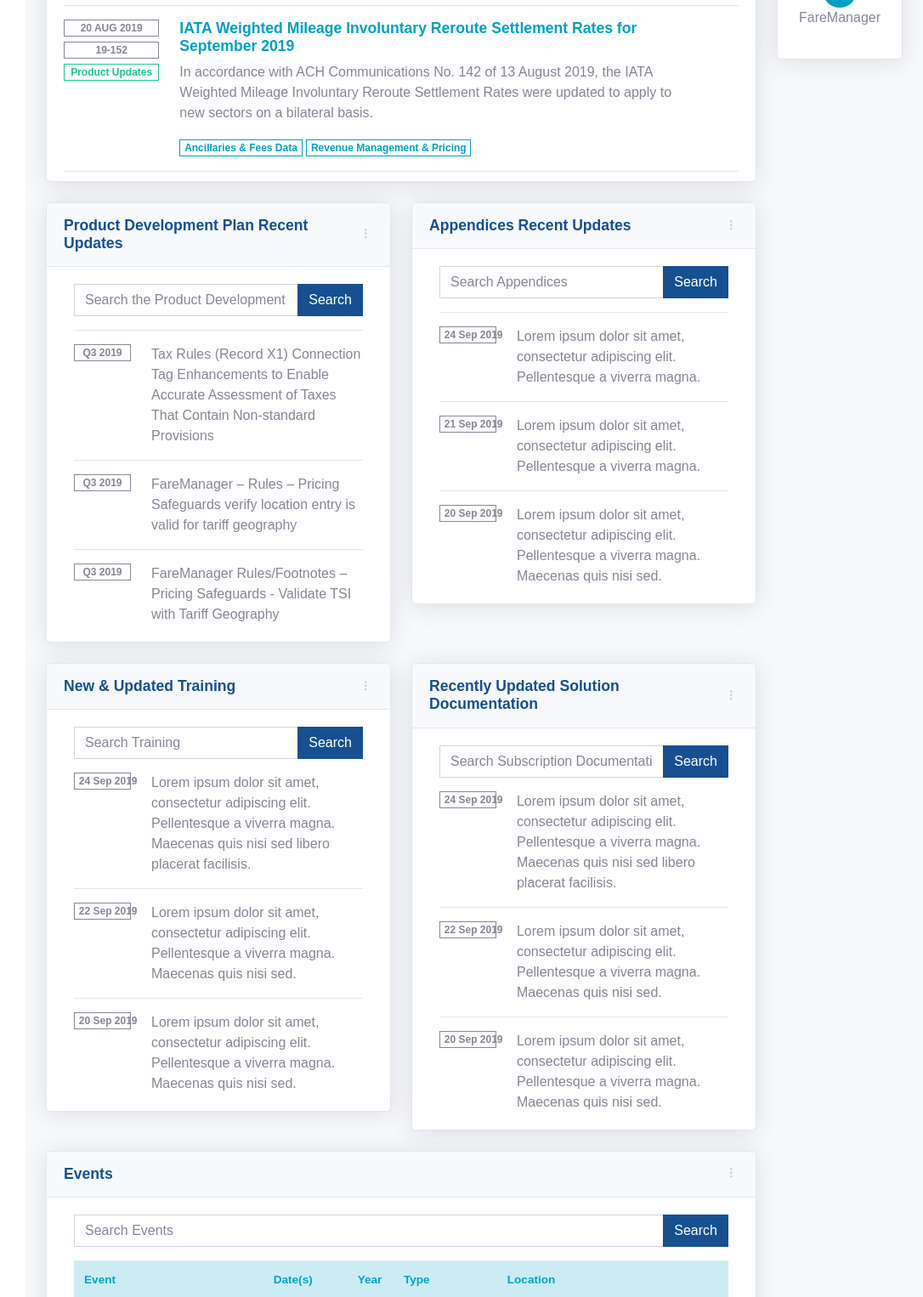
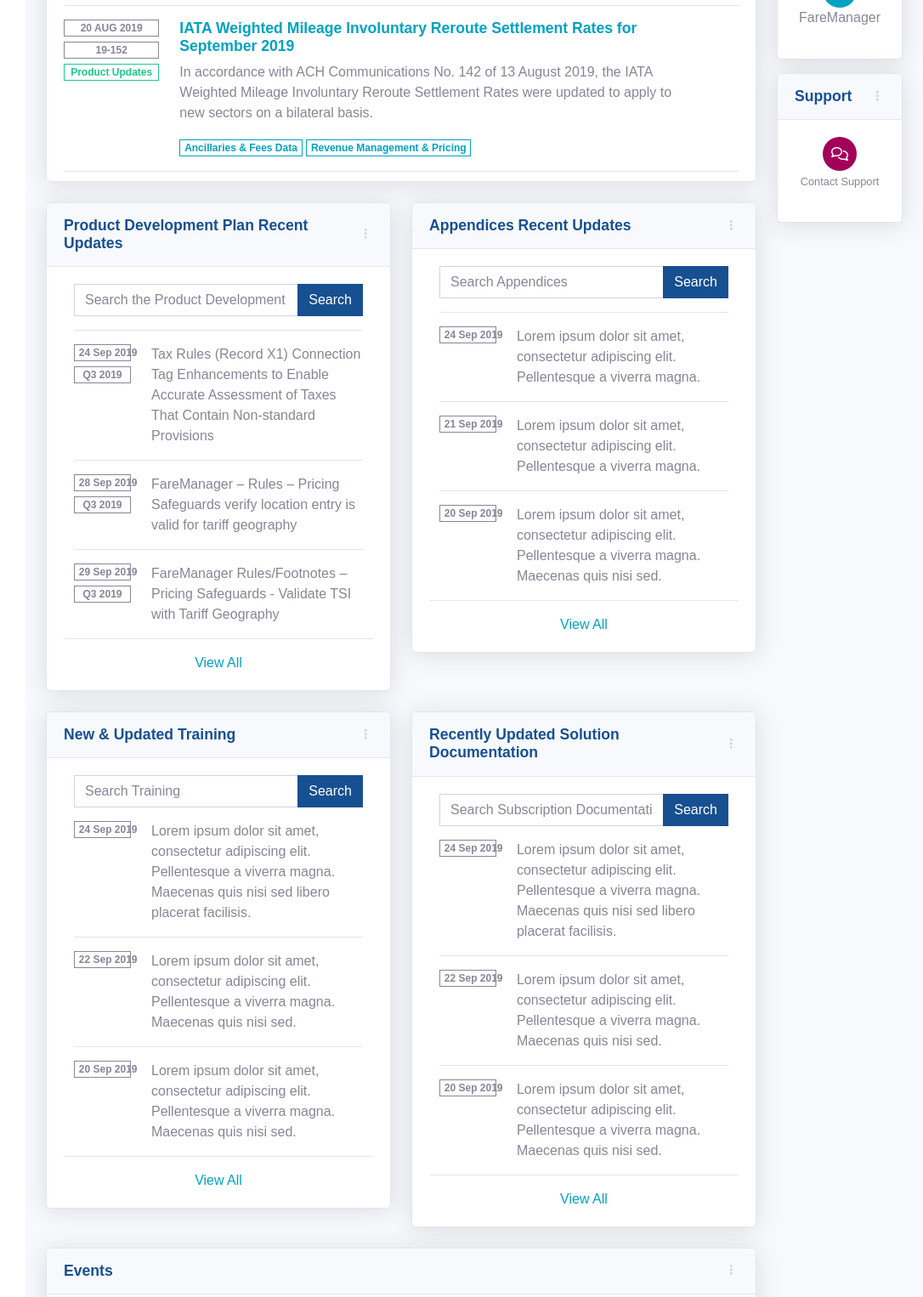
Before and after one commit to allanchappelear/atpco, a website with bundled scripts: page index.html in a window 1280 px wide. Shown: the part 416-1942 px from the top of the page at 85% size, without its empty margins (194-1280 px from the left). Built offline with nearby package versions, Linux system fonts and the light colour scheme; a web font is replaced by a local one.

Commit message:
updated dashboard

```diff
--- a/index.html
+++ b/index.html
@@ -508,6 +508,10 @@
                         </div>
                      </div>
                      <hr>
+
+                                 <div class="text-center">
+                                  <a href="#">View All</a>
+                                </div>
                   </div>
                </div>
                <div class="row">
@@ -540,9 +544,12 @@
                               </div>
                               <hr>
                               <div class="row">
-                                 <div class="col-md-3">
+                                 <div class="col-md-3 badges">
+                                  <span class="badge badge-secondary inverse d-block">
+                                          24 Sep 2019</span>
                                     <span class="badge badge-secondary inverse d-block">
                                     Q3 2019</span>
+
                                  </div>
                                  <div class="col-md-9">
                                     Tax Rules (Record X1) Connection Tag Enhancements to Enable Accurate Assessment of Taxes That Contain Non-standard Provisions
@@ -550,7 +557,9 @@
                               </div>
                               <hr>
                               <div class="row">
-                                 <div class="col-md-3">
+                                 <div class="col-md-3 badges">
+                                  <span class="badge badge-secondary inverse d-block">
+                                          28 Sep 2019</span>
                                     <span class="badge badge-secondary inverse d-block">Q3 2019</span>
                                  </div>
                                  <div class="col-md-9">
@@ -559,7 +568,9 @@
                               </div>
                               <hr>
                               <div class="row">
-                                 <div class="col-md-3">
+                                 <div class="col-md-3 badges">
+                                  <span class="badge badge-secondary inverse d-block">
+                                          29 Sep 2019</span>
                                     <span class="badge badge-secondary inverse d-block">Q3 2019</span>
                                  </div>
                                  <div class="col-md-9">
@@ -567,6 +578,11 @@
                                  </div>
                               </div>
                            </div>
+                           <hr>
+
+                                 <div class="text-center">
+                                  <a href="#">View All</a>
+                                </div>
                         </div>
                      </div>
                   </div>
@@ -645,7 +661,13 @@
                                        </div>
                                     </div>
                                  </div>
+                                 <hr>
+
+                                 <div class="text-center">
+                                  <a href="#">View All</a>
+                                </div>
                               </div>
+
                            </div>
                         </div>
                      </div>
@@ -705,6 +727,10 @@
                                        </div>
                                     </div>
                                  </div>
+                                 <hr>
+                                 <div class="text-center">
+                                  <a href="#">View All</a>
+                                </div>
                               </div>
                            </div>
                         </div>
@@ -764,6 +790,11 @@
                                        </div>
                                     </div>
                                  </div>
+                                   <hr>
+
+                                 <div class="text-center">
+                                  <a href="#">View All</a>
+                                </div>
                               </div>
                            </div>
                         </div>
@@ -864,6 +895,11 @@
                                    </tr>
                                 </tbody>
                              </table>
+                               <hr>
+
+                                 <div class="text-center">
+                                  <a href="#">View All</a>
+                                </div>
                           </div>
                        </div>
                        </div>
@@ -984,6 +1020,31 @@
                   <p>FareManager</p>
                </div>
             </div>
+
+
+            <div class="card shadow mb-3">
+               <!-- Card Header - Dropdown -->
+               <div class="card-header py-3 d-flex flex-row align-items-center justify-content-between">
+                  <h6 class="m-0 font-weight-bold text-primary">Support</h6>
+                  <div class="dropdown no-arrow">
+                     <a class="dropdown-toggle" href="#" role="button" id="dropdownMenuLink" data-toggle="dropdown" aria-haspopup="true" aria-expanded="false">
+                        <i class="fas fa-ellipsis-v fa-sm fa-fw text-gray-400"></i>
+                     </a>
+                     <div class="dropdown-menu dropdown-menu-right shadow animated--fade-in" aria-labelledby="dropdownMenuLink">
+                        <div class="dropdown-header">Dropdown Header:</div>
+                        <a class="dropdown-item" href="#">Action</a>
+                        <a class="dropdown-item" href="#">Another action</a>
+                        <div class="dropdown-divider"></div>
+                        <a class="dropdown-item" href="#">Something else here</a>
+                     </div>
+                  </div>
+               </div>
+               <!-- Card Body -->
+               <div class="card-body text-center">
+                  <a href="#" class="btn btn-circle pink"><i class="far fa-comments"></i></a>
+                  <p><small>Contact Support</small></p>
+               </div>
+            </div>
                   <!--
                   <div class="card shadow mb-3">
 
```
Also changed, not shown: css/sb-admin-2.css, css/sb-admin-2.min.css.
